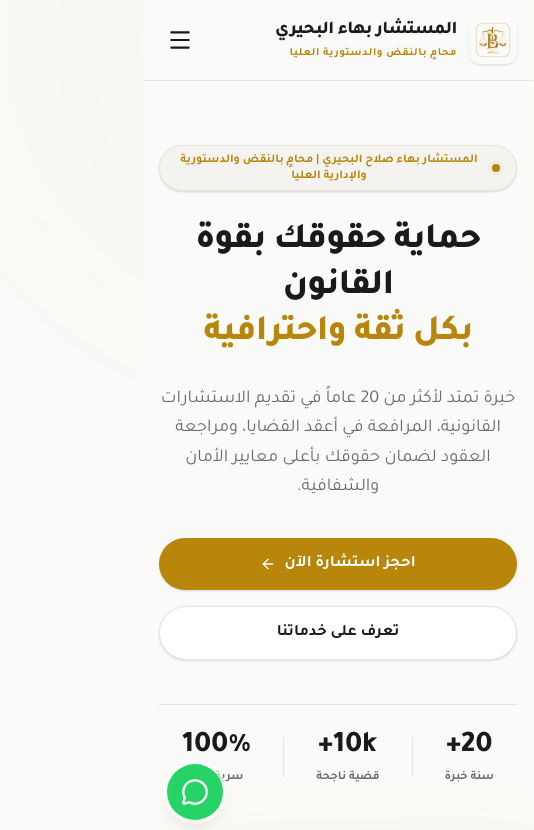
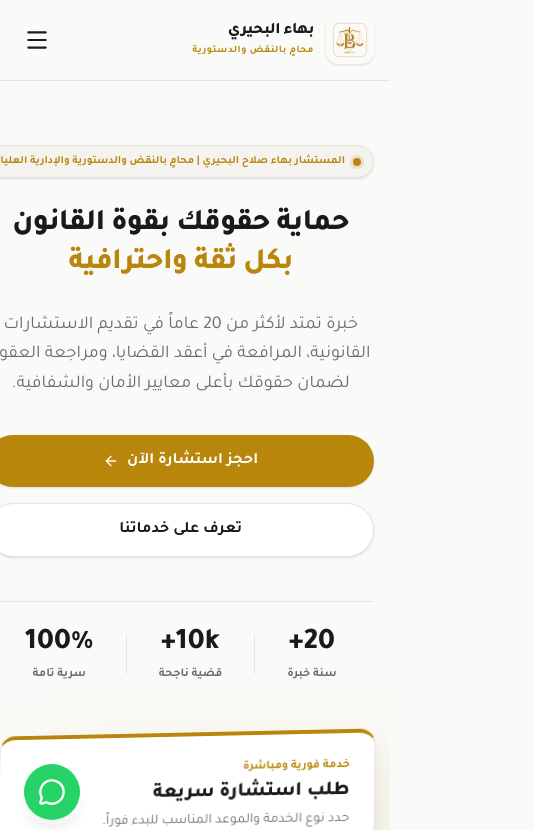
Before and after one commit to mo-bahaa2/Bahaa-Elbihery, a React (Vite) app: page / in a window 390 px wide. Shown: the top 830 px of the page, 534 px wide, since content can reach past the window. Built offline with nearby package versions, Linux system fonts and the light colour scheme; no server answers.

Commit message:
Fix mobile responsive: overflow navbar text floating badge hero font sizes

```diff
--- a/src/App.tsx
+++ b/src/App.tsx
@@ -18,7 +18,7 @@ function PublicLayout() {
   const isBookingPage = location.pathname === '/booking';
 
   return (
-    <div className="flex flex-col min-h-screen bg-[#FAFAF8] text-[#1A1A1A] relative selection:bg-[#B8860B]/20 selection:text-[#1A1A1A]">
+    <div className="flex flex-col min-h-screen bg-[#FAFAF8] text-[#1A1A1A] relative selection:bg-[#B8860B]/20 selection:text-[#1A1A1A] overflow-x-hidden">
       <Navbar />
       <main className="flex-grow">
         <Outlet />
--- a/src/components/Navbar.tsx
+++ b/src/components/Navbar.tsx
@@ -23,7 +23,7 @@ export default function Navbar() {
   const closeMenu = () => setIsMenuOpen(false);
 
   return (
-    <nav className="sticky top-0 z-50 w-full glass-nav select-none transition-colors">
+    <nav className="sticky top-0 z-50 w-full glass-nav select-none transition-colors overflow-x-hidden">
       <div className="max-w-7xl mx-auto px-4 sm:px-6 lg:px-8">
         <div className="flex justify-between items-center h-20">
 
@@ -35,11 +35,13 @@ export default function Navbar() {
               className="w-12 h-12 rounded-xl object-contain shadow-sm group-hover:scale-105 transition-transform duration-300"
             />
             <div className="flex flex-col">
-              <span className="font-extrabold text-lg sm:text-xl text-[#1A1A1A] tracking-tight group-hover:text-[#B8860B] transition-colors">
-                المستشار بهاء البحيري
+              <span className="font-extrabold text-base sm:text-xl text-[#1A1A1A] tracking-tight group-hover:text-[#B8860B] transition-colors">
+                <span className="sm:hidden">بهاء البحيري</span>
+                <span className="hidden sm:inline">المستشار بهاء البحيري</span>
               </span>
-              <span className="text-[11px] text-[#B8860B] font-bold tracking-wider">
-                محامٍ بالنقض والدستورية العليا
+              <span className="text-[10px] sm:text-[11px] text-[#B8860B] font-bold tracking-wider">
+                <span className="sm:hidden">محامٍ بالنقض والدستورية</span>
+                <span className="hidden sm:inline">محامٍ بالنقض والدستورية العليا</span>
               </span>
             </div>
           </Link>
--- a/src/pages/Home.tsx
+++ b/src/pages/Home.tsx
@@ -58,25 +58,27 @@ export default function Home() {
       {/* Subtle Warm Amber Glows */}
       <div className="absolute top-[-5%] right-[-5%] w-[550px] h-[550px] rounded-full bg-[#B8860B]/5 blur-[130px] -z-10 pointer-events-none animate-warm-1" />
       <div className="absolute top-[30%] left-[-10%] w-[600px] h-[600px] rounded-full bg-[#B8860B]/4 blur-[150px] -z-10 pointer-events-none animate-warm-2" />
+      <div className="absolute inset-x-0 overflow-hidden" />
 
       {/* Hero Section */}
-      <section className="relative pt-16 pb-20 lg:pt-24 lg:pb-28 px-4 sm:px-6 lg:px-8 max-w-7xl mx-auto">
+      <section className="relative pt-16 pb-20 lg:pt-24 lg:pb-28 px-4 sm:px-6 lg:px-8 max-w-7xl mx-auto overflow-hidden">
         <div className="grid lg:grid-cols-2 gap-12 lg:gap-12 items-center">
 
           {/* Text Content */}
           <div className="flex flex-col gap-7 text-center lg:text-right">
 
             {/* Section Tag */}
-            <div className="inline-flex items-center gap-2.5 px-4 py-1.5 rounded-full bg-[#F5F3F0] border border-[#E8E4DF] text-[#B8860B] font-bold text-xs w-fit mx-auto lg:mx-0 shadow-sm">
-              <span className="relative flex h-2 w-2">
+            <div className="inline-flex items-center gap-2 px-3 py-1.5 rounded-full bg-[#F5F3F0] border border-[#E8E4DF] text-[#B8860B] font-bold text-[11px] sm:text-xs w-fit mx-auto lg:mx-0 shadow-sm max-w-full">
+              <span className="relative flex h-2 w-2 shrink-0">
                 <span className="animate-ping absolute inline-flex h-full w-full rounded-full bg-[#B8860B] opacity-75"></span>
                 <span className="relative inline-flex rounded-full h-2 w-2 bg-[#B8860B]"></span>
               </span>
-              المستشار بهاء صلاح البحيري | محامٍ بالنقض والدستورية والإدارية العليا
+              <span className="truncate">المستشار بهاء صلاح البحيري | محامٍ بالنقض والدستورية والإدارية العليا</span>
             </div>
 
-            <h1 className="text-4xl sm:text-5xl lg:text-6xl font-extrabold leading-[1.28] text-[#1A1A1A] tracking-tight">
-              حماية حقوقك بقوة القانون <br />
+            <h1 className="text-3xl sm:text-5xl lg:text-6xl font-extrabold leading-[1.28] text-[#1A1A1A] tracking-tight">
+              حماية حقوقك بقوة القانون
+              <br />
               <span className="text-[#B8860B]">بكل ثقة واحترافية</span>
             </h1>
 
@@ -166,8 +168,8 @@ export default function Home() {
               {/* Decorative Subtle Shadow */}
               <div className="absolute -bottom-6 -right-6 w-full h-full bg-[#B8860B]/10 rounded-2xl blur-2xl -z-10"></div>
 
-              {/* Floating Badge */}
-              <div className="absolute -left-6 top-10 bg-white p-3.5 rounded-xl shadow-hover border border-[#E8E4DF] flex items-center gap-3 z-20 bounce-slow">
+              {/* Floating Badge - hidden on mobile to prevent overflow */}
+              <div className="hidden sm:flex absolute -left-6 top-10 bg-white p-3.5 rounded-xl shadow-hover border border-[#E8E4DF] items-center gap-3 z-20 bounce-slow">
                 <div className="w-10 h-10 rounded-full bg-[#FDF9F0] border border-[#B8860B]/20 flex items-center justify-center text-[#B8860B]">
                   <Clock className="w-5 h-5" />
                 </div>
```
